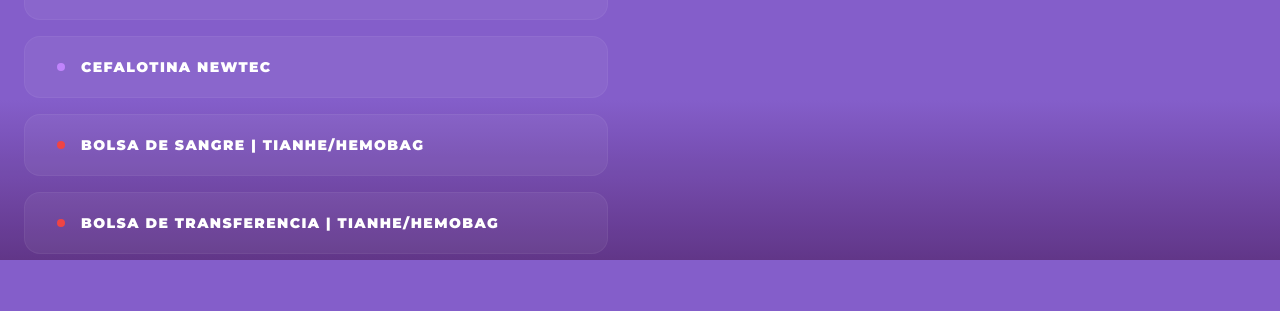
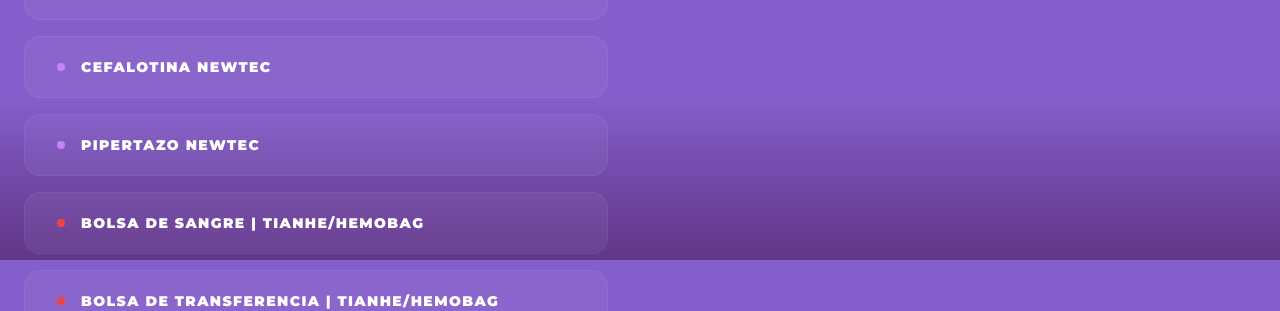
Before and after one commit to Marketing-Newtec/newtec-sitioweb, a React (Vite) app: page / in a window 1280 px wide. Shown: the part 2940-3251 px from the top of the page. Built offline with nearby package versions, Linux system fonts and the light colour scheme.

Commit message:
Piper-Agregado

```diff
--- a/components/ProductSection.tsx
+++ b/components/ProductSection.tsx
@@ -16,8 +16,9 @@ export const ProductSection: React.FC = () => {
     { id: 4, name: "Cefazolina Newtec", line: "Antibiótico Betalactámico", type: "Cefazolina como sal sódica 1 g", icon: "https://lavenderblush-snake-373826.hostingersite.com/wp-content/uploads/2026/03/cefazolina.png" },
     { id: 5, name: "Ceftazidima Newtec", line: "Antibiótico Betalactámico", type: "Ceftazidima como pentahidrato 1 g", icon: "https://lavenderblush-snake-373826.hostingersite.com/wp-content/uploads/2026/03/ceftazidima.png" },
     { id: 6, name: "Cefalotina Newtec", line: "Antibiótico Betalactámico", type: "Cefatolina como sal sódica 1 g", icon: "https://lavenderblush-snake-373826.hostingersite.com/wp-content/uploads/2026/03/cefalotina.png" },
-    { id: 7, name: "Bolsa de sangre | Tianhe/Hemobag", line: "Línea para hemoterapia", type: "Recolección de sangre y componentes sanguíneos. Cinco modelos disponibles", icon: "https://lavenderblush-snake-373826.hostingersite.com/wp-content/uploads/2026/03/bolsa-de-sangre-newtec.png", hasLogos: true },
-    { id: 8, name: "Bolsa de transferencia | Tianhe/Hemobag", line: "Línea para hemoterapia", type: "Almacenamiento de glóbulos rojos (300/600 ml) y plaquetas (300 ml)", icon: "https://lavenderblush-snake-373826.hostingersite.com/wp-content/uploads/2026/03/bolsa-transferencia-newtec.png", hasLogos: true }
+    { id: 7, name: "Pipertazo Newtec", line: "Antibiótico Betalactámico", type: "Piperacilina 4 g + Tazobactam 500 mg", icon: "https://lavenderblush-snake-373826.hostingersite.com/wp-content/uploads/2026/05/pipertazo.png" },
+    { id: 8, name: "Bolsa de sangre | Tianhe/Hemobag", line: "Línea para hemoterapia", type: "Recolección de sangre y componentes sanguíneos. Cinco modelos disponibles", icon: "https://lavenderblush-snake-373826.hostingersite.com/wp-content/uploads/2026/03/bolsa-de-sangre-newtec.png", hasLogos: true },
+    { id: 9, name: "Bolsa de transferencia | Tianhe/Hemobag", line: "Línea para hemoterapia", type: "Almacenamiento de glóbulos rojos (300/600 ml) y plaquetas (300 ml)", icon: "https://lavenderblush-snake-373826.hostingersite.com/wp-content/uploads/2026/03/bolsa-transferencia-newtec.png", hasLogos: true }
   ];
 
   useEffect(() => {
```
